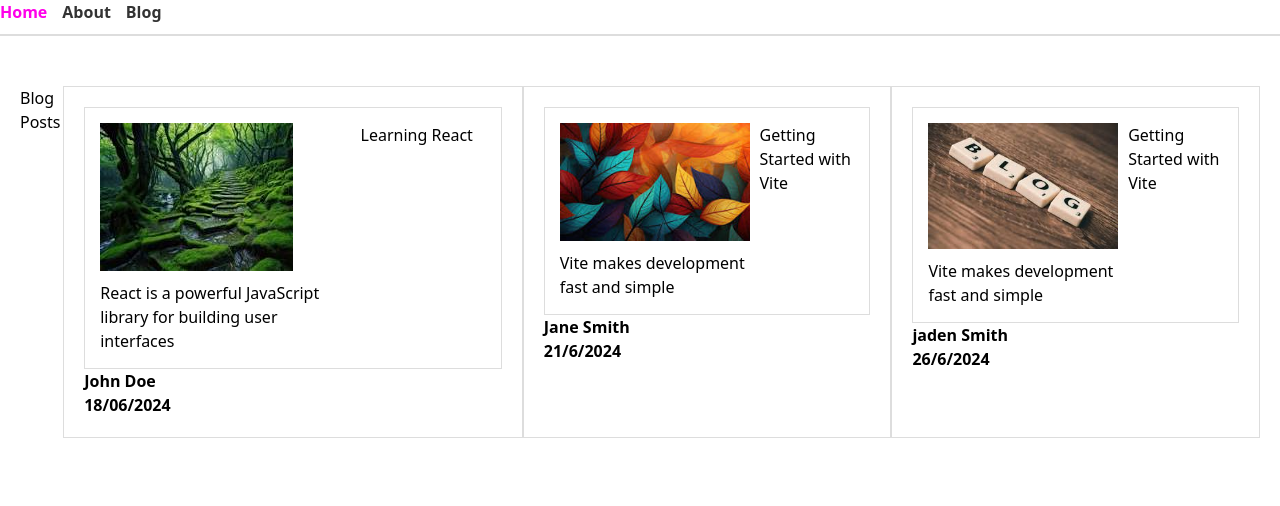
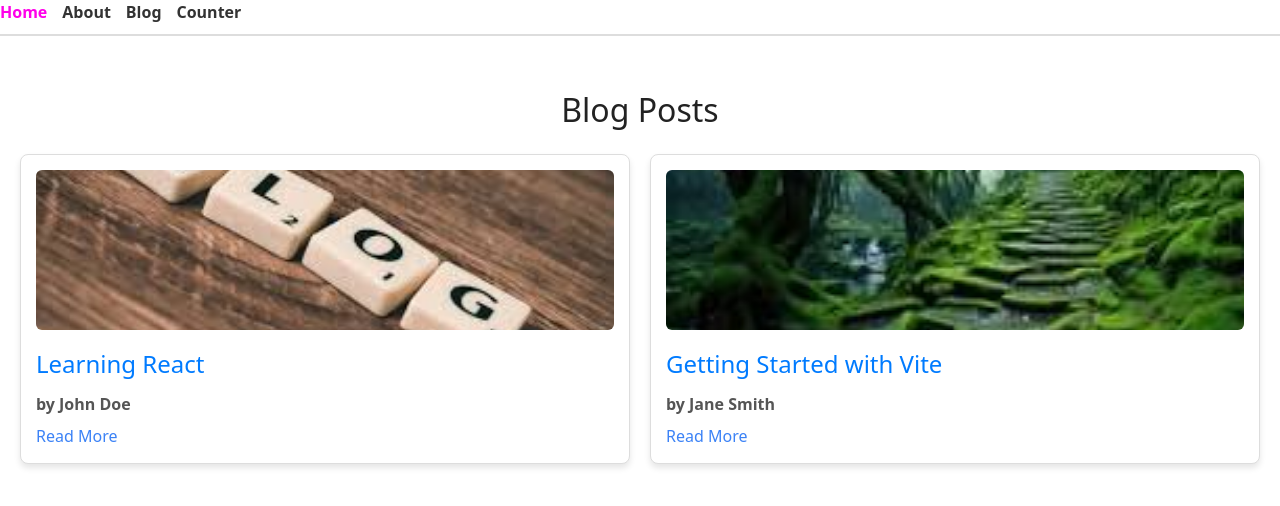
Before and after one commit to Claracandy/my-blog, a React (Vite) app: page /blog in a window 1280 px wide. Shown: the top 506 px of the page. Built offline with nearby package versions, Linux system fonts and the light colour scheme.

Commit message:
add my blog

```diff
--- a/src/App.jsx
+++ b/src/App.jsx
@@ -1,9 +1,12 @@
 import Home from './components/Home'
 import About from './components/About'
-import Blog from './components/Blog'
+import Blog from './components/blog'
 import './App.css'
 import { BrowserRouter as Router, Routes, Route} from 'react-router-dom'
 import Navbar from './components/Navbar'
+import BlogDetails from './components/BlogDetails'
+import Counter from './components/Counter'
+
 
 function App() {
   return (
@@ -14,7 +17,10 @@ function App() {
       <Route path="/" element={<Home />} />
       <Route path="/about" element={<About />} />
       <Route path="/blog" element={<Blog />} />
+      <Route path="/blog/:id" element={<BlogDetails />} />
+      <Route path ="/counter" element={<Counter/>}/>
     </Routes>
+
     </div>
   </Router>  )}
-export default App
+export default App;
--- a/src/components/Blog.css
+++ b/src/components/Blog.css
@@ -1,40 +1,56 @@
-.card{
-    display: flex;
-    padding: 20px;
+.blog {
+  padding: 20px;
 }
 
-
-.blog{
-    padding: 20px;
-    display: block;
-
-}
 .blog h1 {
-    color: #000;
-    font-size: 2rem;
-}
-.blog .post{
-    border: 1px solid #ddd;
-    padding: 15px;
+  color: #222;
+  font-size: 2rem;
+  margin-bottom: 20px;
+  text-align: center;
 }
 
-.blog .post h1 {
-    color: blue;
+.blog .grid {
+  display: grid;
+  grid-template-columns: repeat(2, 1fr);
+  gap: 20px;
 }
-.blog {
-    border: 1px solid #ddd;
-    padding: 20pxpx;
-    margin-bottom: 16px;
+
+.blog .card {
+  border: 1px solid #ddd;
+  border-radius: 8px;
+  padding: 15px;
+  box-shadow: 0 4px 6px rgba(0, 0, 0, 0.1);
+  background-color: #fff;
+}
+
+.blog .card h2 {
+  color: #007bff;
+  font-size: 1.5rem;
+  margin-bottom: 10px;
+}
+
+.blog .card p {
+  color: #555;
+  font-size: 1rem;
+  line-height: 1.5;
+}
+
+@media (max-width: 768px) {
+  .blog .grid {
+    grid-template-columns: 1fr;
+  }
+}
+
+@media (max-width: 480px) {
+  .blog h1 {
+    font-size: 1.5rem;
   }
 
-  .post {
-    display: grid;
-    grid-template-columns: 2fr 1fr;
-    gap: 10px;
+  .blog .card h2 {
+    font-size: 1.25rem;
   }
 
-  @media (max-width: 768px) {
-    .post {
-      grid-template-columns: 1fr;
-    }
+  .blog .card p {
+    font-size: 0.9rem;
+  }
 }
--- a/src/components/Blog.jsx
+++ b/src/components/Blog.jsx
@@ -1,49 +1,47 @@
-import'./Blog.css'
+import './Blog.css'
+import { Link } from 'react-router-dom';
+
 function Blog() {
-    const  posts  = [
-        {   id:1,
+    const posts = [
+        {
+            id: 1,
+            image: '/images/Untitled.jpg 6.jpg',
             title: 'Learning React',
-            ImageUrl:'/images/5Untitled.jpg',
-             content: 'React is a powerful JavaScript library for building user interfaces',
-              author: 'John Doe',
-               Date:'18/06/2024'
-            },
+            content: 'React is a powerful JavaScript library for building user interfaces',
+            author: 'John Doe',
+            date: '2024-11-18',
+            time: '11.00 AM'
+        },
 
-
-           { id:2,
+        {
+            id: 2,
+            image: '/images/5Untitled.jpg',
             title: 'Getting Started with Vite',
-            ImageUrl:'/images/Untitled.jpg',
             content: 'Vite makes development fast and simple',
-             author: 'Jane Smith',
-             Date:'21/6/2024'
-            },
-
-
-            {   id:3,
-                title: 'Getting Started with Vite',
-                ImageUrl:'/images/Untitled.jpg 6.jpg',
-                content: 'Vite makes development fast and simple',
-                 author: 'jaden Smith',
-                 Date:'26/6/2024'
-                },
-
-
+            author: 'Jane Smith',
+            date: '2024-11-18',
+            time: '11.00 AM'
+        }
     ]
     return (
-        <div  className='card'>
-         <h1>Blog Posts</h1>
+        <div className='blog'>
+         <h1 className='blog-title'>Blog Posts</h1>
+         <div className='grid'>
          {posts.map((post, index) => (
-            <div key={index} className='blog'>
-                <div  className='post'>
-                    <img src={ post.ImageUrl}alt={ post.title}/>
+            <div key={index} className='card'>
+            <Link to={`/blog/${post.id}`}>
+                <img src={post.image} alt={post.title}  className='w-full h-40 object-cover rounded-md mb-4'/>
+                </Link>
                 <h2>{post.title}</h2>
-                <p >{post.content}</p>
-                </div>
-                <p><b>{post.author}</b></p>
-                <p><b>{post.Date}</b></p>
+                <p><b>by {post.author} </b> </p>
+                <Link to={`/blog/${post.id}`} className='text-blue-500 hover:underline mt-2 block'>
+                    Read More
+                </Link>
             </div>
          ))}
+         </div>
         </div>
        );
 }
+
 export default Blog;
--- /dev/null
+++ b/src/components/BlogDetails.jsx
@@ -0,0 +1,57 @@
+import { useParams } from "react-router-dom";
+
+function BlogDetails() {
+  const { id } = useParams();
+
+  const posts = [
+    {
+      id: 1,
+      image: "/images/Untitled.jpg",
+      title: "Learning React",
+      content:
+        "React is a powerful JavaScript library for building user interfaces.",
+      author: "John Doe",
+      date: "2024-11-18",
+      time: "11.00 AM",
+    },
+    {
+      id: 2,
+      image: "/images/Untitled.jpg 7.jpg",
+      title: "Getting Started with Vite",
+      content: "Vite makes development fast and simple.",
+      author: "Jane Smith",
+      date: "2024-11-18",
+      time: "11.00 AM",
+    },
+  ];
+
+  const blog = posts.find((post) => post.id === parseInt(id));
+
+  if (!blog) {
+    return (
+      <div className="text-center text-red-500 font-semibold mt-8">
+        Blog not found!
+      </div>
+    );
+  }
+
+  return (
+    <div className="max-w-4xl mx-auto p-6 bg-white shadow-md rounded-lg mt-10">
+      <img
+        src={blog.image}
+        alt={blog.title}
+        className="w-full h-72 object-cover rounded-lg mb-6"
+      />
+      <h1 className="text-4xl font-bold text-gray-800 mb-4">{blog.title}</h1>
+      <div className="text-sm text-gray-500 mb-6">
+        <span>
+          <b>By {blog.author}</b>
+        </span>{" "}
+        - {blog.date} at {blog.time}
+      </div>
+      <p className="text-lg text-gray-700 leading-relaxed">{blog.content}</p>
+    </div>
+  );
+}
+
+export default BlogDetails;
--- /dev/null
+++ b/src/components/Counter.jsx
@@ -0,0 +1,23 @@
+import { useState } from "react";
+
+function Counter() {
+    const [count, setCount] = useState(4);
+
+    const increment = () => {
+        setCount(count + 1);
+    };
+
+    const decrement = () => {
+        setCount(count - 1);
+    };
+
+    return (
+        <>
+            <h1>Counter: {count} </h1>
+            <button onClick={increment}>Increment</button>
+            <button onClick={decrement}>Decrement</button>
+        </>
+    )
+}
+
+export default Counter;
--- a/src/components/Navbar.jsx
+++ b/src/components/Navbar.jsx
@@ -6,6 +6,8 @@ import './Navbar.css'
             <Link to="/">Home</Link>
             <Link to="/about">About</Link>
             <Link to="/blog">Blog</Link>
+            <Link to="/counter">Counter</Link>
+
         </nav>
     );
 }
--- /dev/null
+++ b/src/components/ProfilePhoto.jsx
@@ -0,0 +1,12 @@
+function photo(){
+    return(
+        <img
+        className="Photo"
+        src="https://i.imgur.com/1bX5QH6.jpg"
+        alt="Lin Lanying"
+        width={100}
+        height={100}
+        />
+    )
+}
+export default photo;
```
Also changed, not shown: src/components/Profile.jsx (added).
